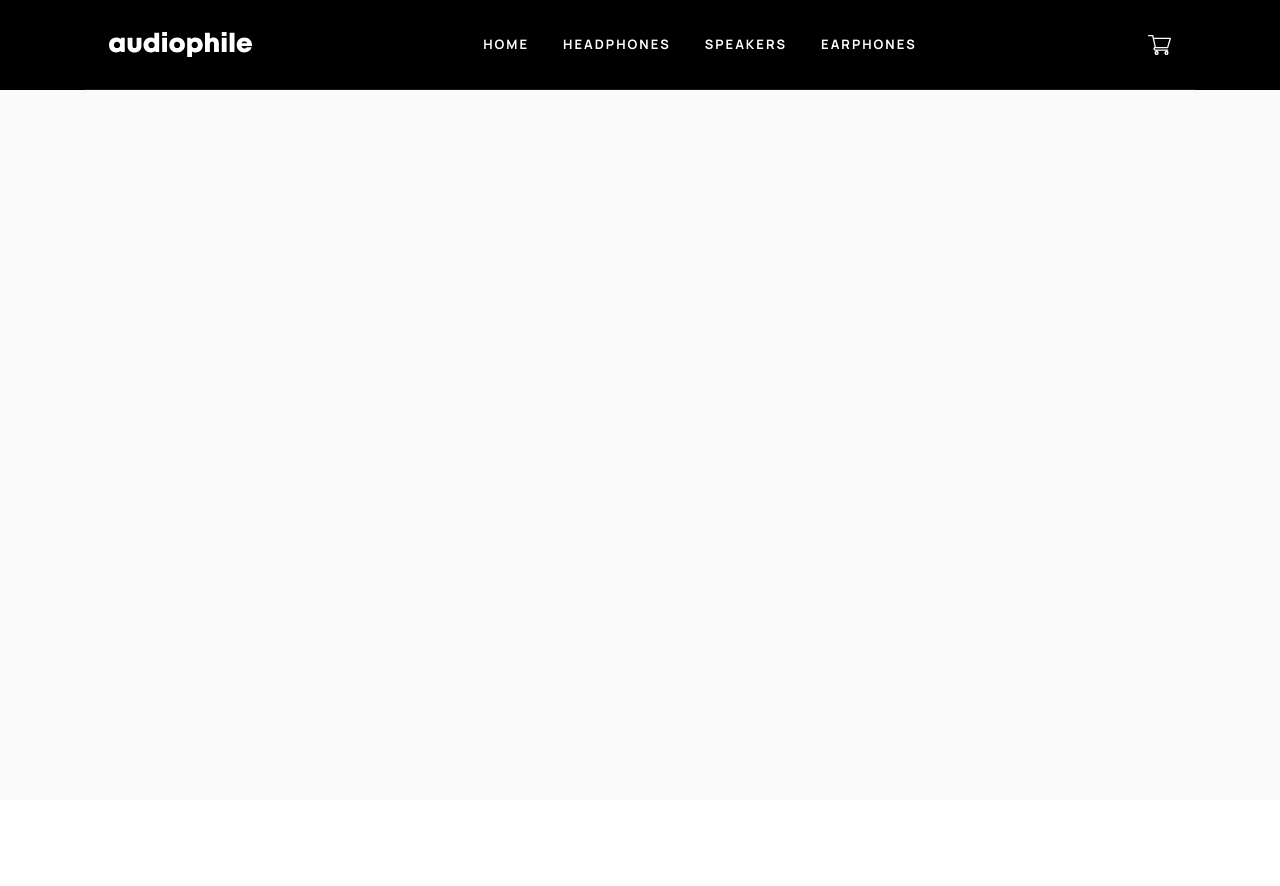
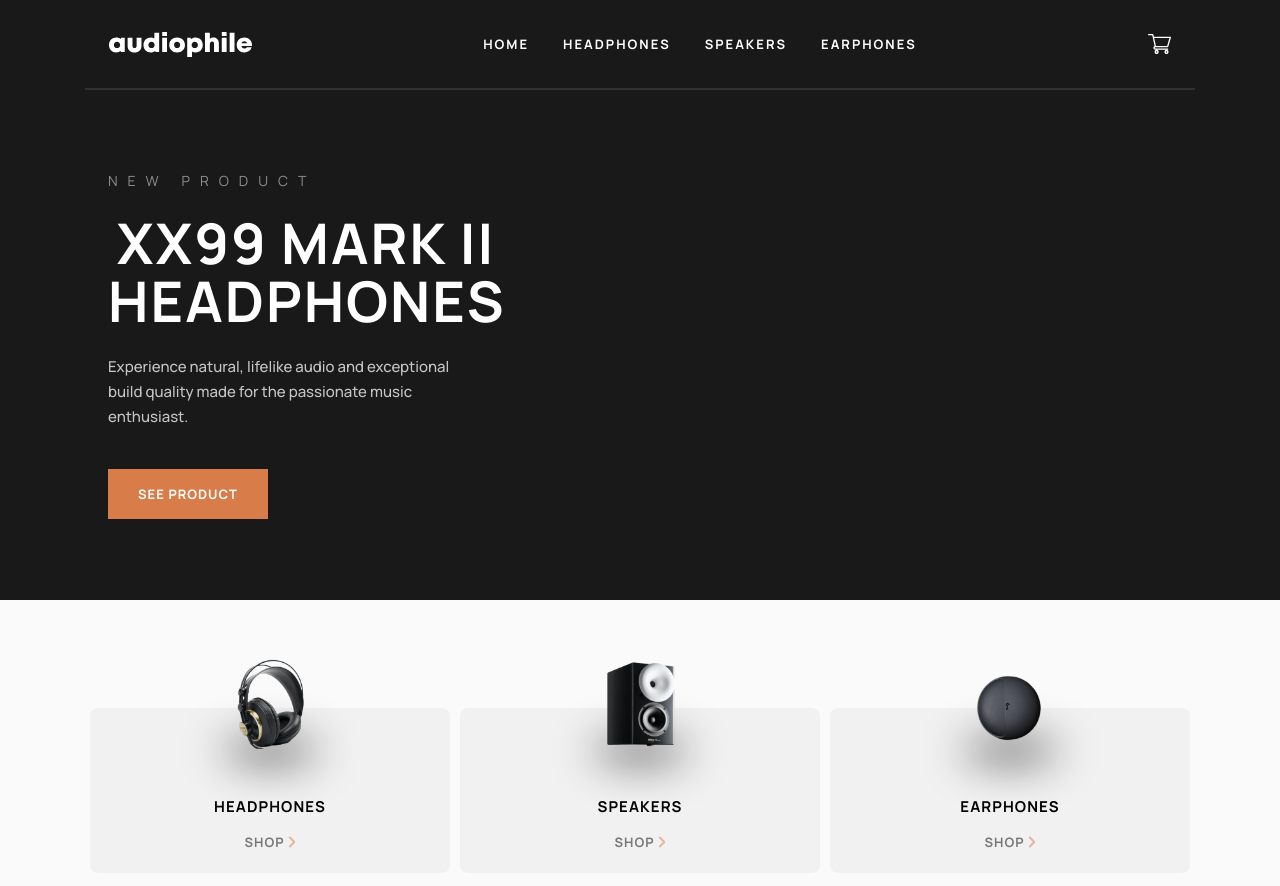
Before and after one commit to Lusk1nha/audiophile-ecommerce-website, a React (Vite) app: page / in a window 1280 px wide. Shown: the top 886 px of the page. Before the commit the page ends 800 px from the top, so only its background shows below. Built offline with nearby package versions, Linux system fonts and the light colour scheme; no server answers; what @supabase/auth-helpers-react would draw is missing.

Commit message:
✨feat(NewProductHightlight): Creating component new product.

```diff
--- a/src/components/NavbarCategory/NavbarCategory.tsx
+++ b/src/components/CategoryAnchor/CategoryAnchor.tsx
@@ -4,17 +4,17 @@ import {
   CategoryImage,
   CategoryTitle,
   ShopButton,
-  StyledNavbarCategory,
+  StyledCategoryAnchor,
 } from "./styles";
 
-interface INavbarCategoryProps {
+interface ICategoryAnchorProps {
   title: string;
   image?: string;
 }
 
-function NavbarCategory({ title, image }: INavbarCategoryProps) {
+function CategoryAnchor({ title, image }: ICategoryAnchorProps) {
   return (
-    <StyledNavbarCategory title={title}>
+    <StyledCategoryAnchor title={title}>
       <CategoryImage
         effect="blur"
         src={image}
@@ -29,8 +29,8 @@ function NavbarCategory({ title, image }: INavbarCategoryProps) {
         Shop
         <LeftArrowIcon />
       </ShopButton>
-    </StyledNavbarCategory>
+    </StyledCategoryAnchor>
   );
 }
 
-export { NavbarCategory };
+export { CategoryAnchor };
--- a/src/components/NavbarCategory/styles.ts
+++ b/src/components/CategoryAnchor/styles.ts
@@ -2,7 +2,7 @@ import styled from "styled-components";
 import { RawButton } from "../../styles/reusables-styles";
 import { LazyLoadImage } from "react-lazy-load-image-component";
 
-const StyledNavbarCategory = styled.li`
+const StyledCategoryAnchor = styled.li`
   width: 100%;
   height: 165px;
 
@@ -31,7 +31,7 @@ const CategoryImage = styled(LazyLoadImage)`
   margin-right: auto;
   position: absolute;
 
-  z-index: 5;
+  z-index: 0;
 `;
 
 const BlurryImage = styled.div`
@@ -81,10 +81,15 @@ const ShopButton = styled(RawButton)`
   letter-spacing: 1px;
   text-transform: uppercase;
   opacity: 0.5;
+
+  ${StyledCategoryAnchor}:hover & {
+    color: #d87d4a;
+    opacity: 1;
+  }
 `;
 
 export {
-  StyledNavbarCategory,
+  StyledCategoryAnchor,
   CategoryTitle,
   BlurryImage,
   CategoryImage,
--- a/src/components/Navbar/Navbar.tsx
+++ b/src/components/Navbar/Navbar.tsx
@@ -17,7 +17,7 @@ import {
   ContentWrapper,
 } from "./styles";
 
-import { NavbarCategory } from "../NavbarCategory/NavbarCategory";
+import { CategoryAnchor } from "../CategoryAnchor/CategoryAnchor";
 import { CrossIcon } from "../Icons/CrossIcon";
 
 interface INavbarProps {
@@ -42,7 +42,7 @@ function Navbar({ isTranslucid }: INavbarProps) {
 
   return (
     <StyledNavbar $isTranslucid={isTranslucid} className="navbar-container">
-      <Wrapper $maxWidth={"1110px"}>
+      <Wrapper $height={"100%"}>
         <NavbarView>
           <MobileFlex>
             <MenuButton
@@ -77,17 +77,17 @@ function Navbar({ isTranslucid }: INavbarProps) {
         <MobileContent onClick={(event) => toggleContentOpen(event, false)}>
           <ContentWrapper onClick={onClickInContentList}>
             <ContentList>
-              <NavbarCategory
+              <CategoryAnchor
                 title="Headphones"
                 image="assets\product-xx99-mark-one-headphones\mobile\image-category-page-no-bg-preview.png"
               />
 
-              <NavbarCategory
+              <CategoryAnchor
                 title="Speakers"
                 image="assets\product-zx9-speaker\mobile\image-category-page-no-bg-preview.png"
               />
 
-              <NavbarCategory
+              <CategoryAnchor
                 title="Earphones"
                 image="assets\product-yx1-earphones\mobile\image-category-page-no-bg-preview.png"
               />
--- a/src/components/Navbar/styles.ts
+++ b/src/components/Navbar/styles.ts
@@ -105,7 +105,7 @@ const AnchorFlex = styled.ul`
 const Line = styled.div`
   background: white;
   width: 100%;
-  height: 1px;
+  height: 2px;
   opacity: 0.104;
 `;
 
--- /dev/null
+++ b/src/components/NewProductHighlight/NewProductHighlight.tsx
@@ -0,0 +1,24 @@
+import {
+  Description,
+  Name,
+  SeeProductButton,
+  StyledNewProductHighlight,
+  Title,
+} from "./styles";
+
+function NewProductHighlight() {
+  return (
+    <StyledNewProductHighlight>
+      <Title>New Product</Title>
+      <Name>XX99 Mark II HeadphoneS</Name>
+      <Description>
+        Experience natural, lifelike audio and exceptional build quality made
+        for the passionate music enthusiast.
+      </Description>
+
+      <SeeProductButton>See Product</SeeProductButton>
+    </StyledNewProductHighlight>
+  );
+}
+
+export { NewProductHighlight };
--- /dev/null
+++ b/src/components/NewProductHighlight/styles.ts
@@ -0,0 +1,143 @@
+import styled from "styled-components";
+import { RawButton } from "../../styles/reusables-styles";
+import { LazyLoadImage } from "react-lazy-load-image-component";
+
+const StyledNewProductHighlight = styled.div`
+  width: 100%;
+  height: 510px;
+
+  display: flex;
+  flex-direction: column;
+  justify-content: center;
+  align-items: center;
+
+  padding: 1.438rem;
+
+  position: relative;
+
+  @media (min-width: ${(props) => props.theme.sizes.desktop}) {
+    justify-content: center;
+    align-items: flex-start;
+  }
+`;
+
+const BackgroundImage = styled(LazyLoadImage)`
+  top: 0;
+  bottom: 0;
+  left: 0;
+  right: 0;
+
+  margin-left: auto;
+  margin-right: auto;
+  position: absolute;
+
+  z-index: 0;
+`;
+
+const Title = styled.h5`
+  color: #fff;
+  text-align: center;
+  font-family: Manrope;
+  font-size: 14px;
+  font-style: normal;
+  font-weight: 400;
+  line-height: normal;
+  letter-spacing: 10px;
+  text-transform: uppercase;
+
+  margin-bottom: 1rem;
+
+  opacity: 0.4964;
+
+  z-index: 1;
+
+  @media (min-width: ${(props) => props.theme.sizes.desktop}) {
+    margin-bottom: 1.5rem;
+  }
+`;
+
+const Name = styled.h2`
+  max-width: 328px;
+
+  color: #fff;
+  text-align: center;
+  font-family: Manrope;
+  font-size: 36px;
+  font-style: normal;
+  font-weight: 700;
+  line-height: 40px;
+  letter-spacing: 1.286px;
+  text-transform: uppercase;
+
+  margin-bottom: 1.5rem;
+
+  z-index: 1;
+
+  @media (min-width: ${(props) => props.theme.sizes.tablet}) {
+    max-width: 396px;
+    font-size: 56px;
+    line-height: 58px;
+    letter-spacing: 2px;
+  }
+`;
+
+const Description = styled.p`
+  max-width: 330px;
+
+  color: #fff;
+  text-align: center;
+  font-family: Manrope;
+  font-size: 15px;
+  font-style: normal;
+  font-weight: 500;
+  line-height: 25px;
+
+  margin-bottom: 1.75rem;
+
+  opacity: 0.75;
+
+  z-index: 1;
+
+  @media (min-width: ${(props) => props.theme.sizes.tablet}) {
+    max-width: 350px;
+    margin-bottom: 2.5rem;
+  }
+
+  @media (min-width: ${(props) => props.theme.sizes.desktop}) {
+    text-align: left;
+  }
+`;
+
+const SeeProductButton = styled(RawButton)`
+  width: 160px;
+
+  background: #d87d4a;
+
+  align-items: center;
+  justify-content: center;
+
+  color: #fff;
+  font-family: Manrope;
+  font-size: 13px;
+  font-style: normal;
+  font-weight: 700;
+  line-height: normal;
+  letter-spacing: 1px;
+  text-transform: uppercase;
+
+  padding: 1rem;
+  z-index: 1;
+
+  &:hover {
+    background: #fbaf85;
+  }
+`;
+
+export {
+  StyledNewProductHighlight,
+  BackgroundImage,
+  Title,
+  Name,
+  Description,
+  SeeProductButton,
+};
--- a/src/pages/Home/Home.tsx
+++ b/src/pages/Home/Home.tsx
@@ -1,10 +1,35 @@
+import { CategoryAnchor } from "../../components/CategoryAnchor/CategoryAnchor";
 import { Navbar } from "../../components/Navbar/Navbar";
-import { StyledHome } from "./styles";
+import { NewProductHighlight } from "../../components/NewProductHighlight/NewProductHighlight";
+import { Wrapper } from "../../styles/reusables-styles";
+import { ContentList, StartHomeWrapper, StyledHome } from "./styles";
 
 function Home() {
   return (
     <StyledHome>
-      <Navbar />
+      <StartHomeWrapper $alignItems="center">
+        <Wrapper $maxWidth={"1110px"}>
+          <Navbar isTranslucid />
+          <NewProductHighlight />
+        </Wrapper>
+      </StartHomeWrapper>
+
+      <ContentList>
+        <CategoryAnchor
+          title="Headphones"
+          image="assets\product-xx99-mark-one-headphones\mobile\image-category-page-no-bg-preview.png"
+        />
+
+        <CategoryAnchor
+          title="Speakers"
+          image="assets\product-zx9-speaker\mobile\image-category-page-no-bg-preview.png"
+        />
+
+        <CategoryAnchor
+          title="Earphones"
+          image="assets\product-yx1-earphones\mobile\image-category-page-no-bg-preview.png"
+        />
+      </ContentList>
     </StyledHome>
   );
 }
--- a/src/pages/Home/styles.ts
+++ b/src/pages/Home/styles.ts
@@ -1,4 +1,5 @@
 import styled from "styled-components";
+import { Wrapper } from "../../styles/reusables-styles";
 
 const StyledHome = styled.section`
   width: 100%;
@@ -6,7 +7,43 @@ const StyledHome = styled.section`
 
   display: flex;
   flex-direction: column;
+  align-items: center;
   justify-content: flex-start;
+
+  row-gap: 2.5rem;
 `;
 
-export { StyledHome };
+const StartHomeWrapper = styled(Wrapper)`
+  background: #191919;
+`;
+
+const ContentList = styled.ul`
+  max-width: 425px;
+
+  width: 100%;
+
+  display: flex;
+  flex-direction: column;
+  align-items: center;
+  justify-content: space-between;
+
+  list-style: none;
+
+  padding: 2.5rem 1.5rem 7.5rem;
+  gap: 4.25rem;
+
+  @media (min-width: ${(props) => props.theme.sizes.tablet}) {
+    max-width: 860px;
+
+    padding: 4.25rem 2.5rem;
+    flex-direction: row;
+    gap: 0.625rem;
+  }
+
+  @media (min-width: ${(props) => props.theme.sizes.desktop}) {
+    max-width: 1100px;
+    padding: 4.25rem 0;
+  }
+`;
+
+export { StyledHome, StartHomeWrapper, ContentList };
--- a/src/styles/reusables-styles.ts
+++ b/src/styles/reusables-styles.ts
@@ -3,6 +3,8 @@ import styled, { css } from "styled-components";
 type WrapperProps = {
   $maxWidth?: number | string;
   $maxHeight?: number | string;
+  $width?: number | string;
+  $height?: number | string;
   $justifyContent?: "flex-start" | "flex-end" | "center";
   $alignItems?: "flex-start" | "flex-end" | "center";
   $flex?: number | "none" | "unset";
@@ -11,10 +13,22 @@ type WrapperProps = {
 const Wrapper = styled.div<WrapperProps>`
   display: flex;
   flex-direction: column;
-  flex: 1;
 
   width: 100%;
-  height: 100%;
+
+  ${(props) =>
+    props.$width !== null &&
+    props.$width !== undefined &&
+    css`
+      width: ${props.$width};
+    `}
+
+  ${(props) =>
+    props.$height !== null &&
+    props.$height !== undefined &&
+    css`
+      height: ${props.$height};
+    `}
 
   ${(props) =>
     props.$maxWidth !== null &&
```
